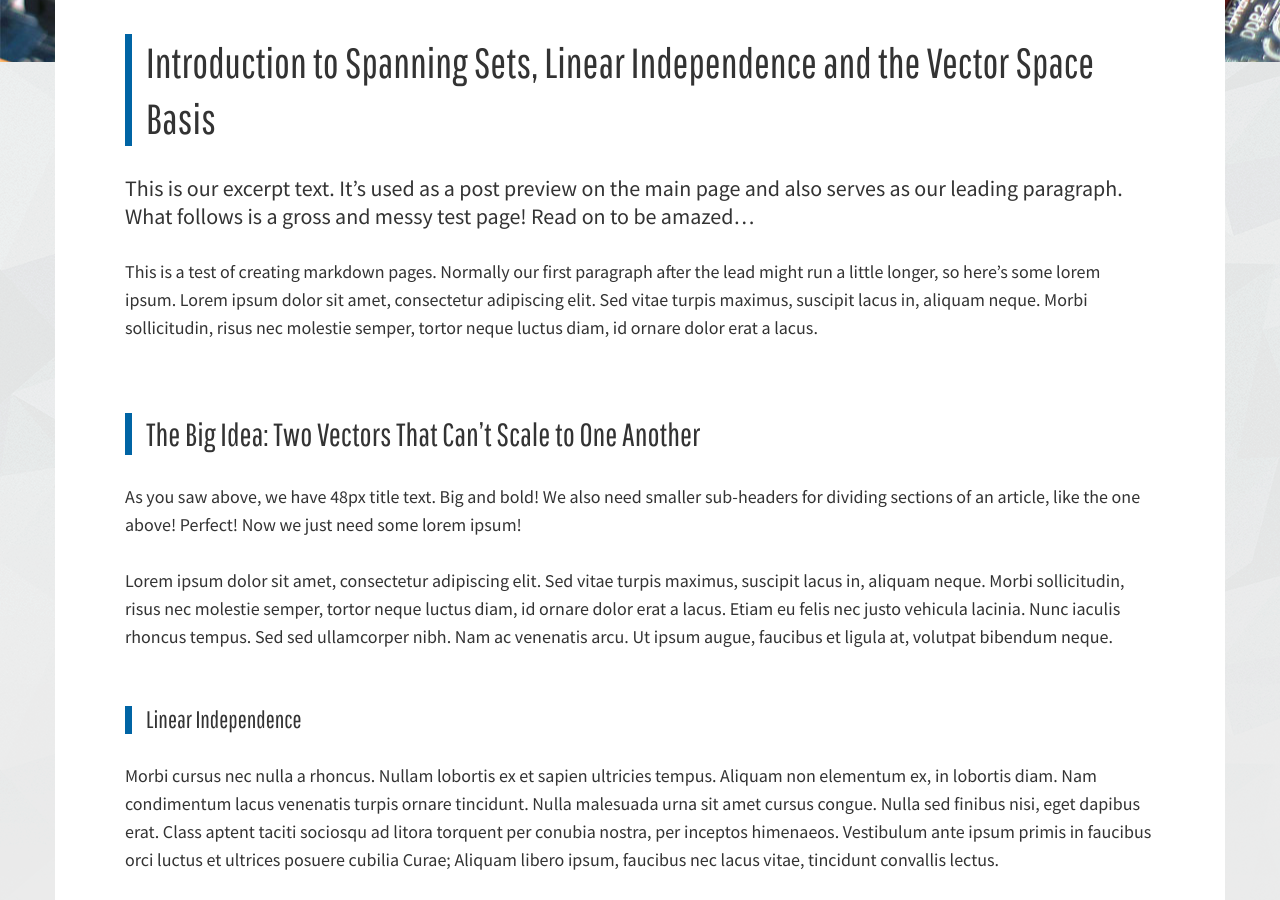
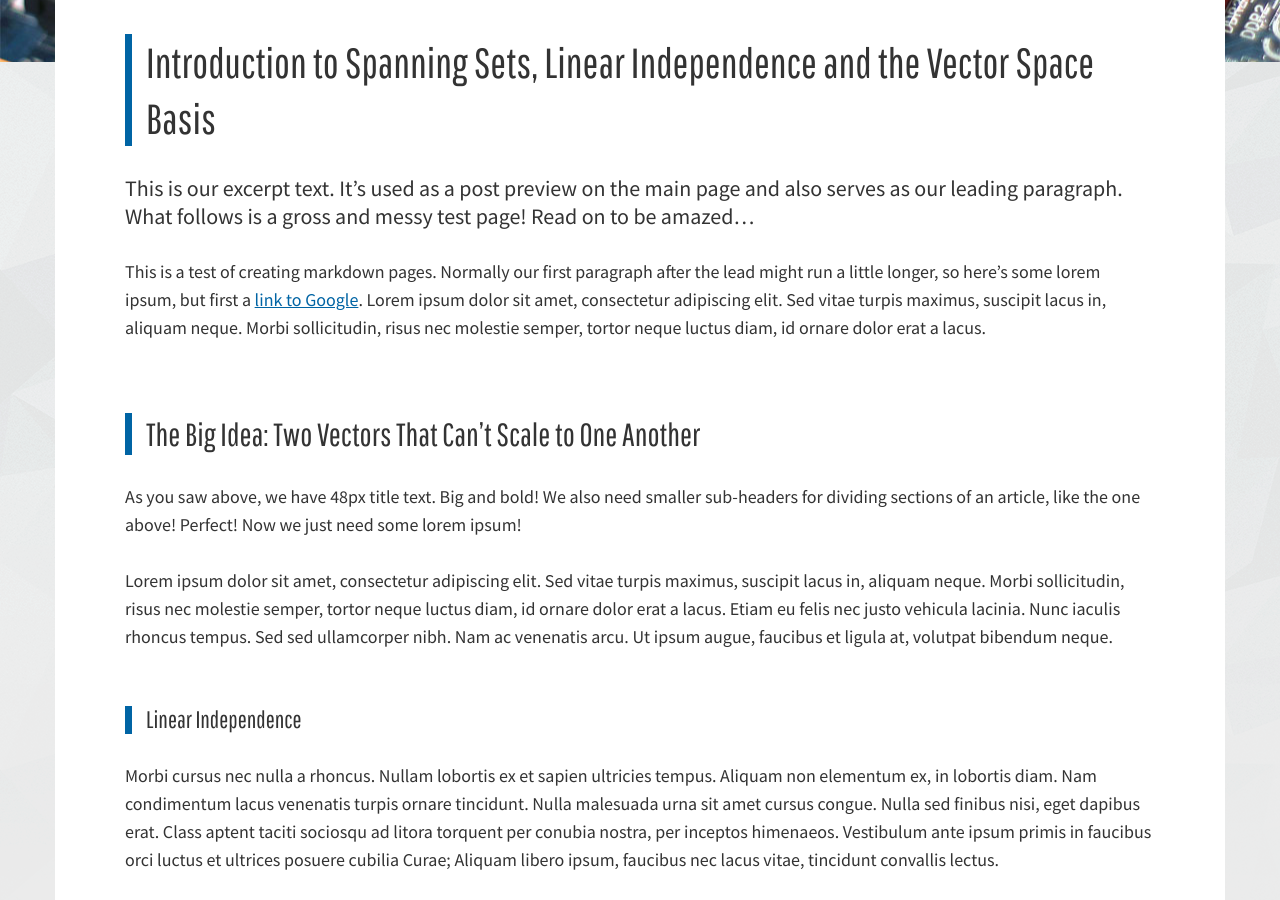
Before and after one commit to aarondgordon/aarondgordon.github.io, a Jekyll site: the page built from _posts/2016-8-24-test-post.md, in a window 1280 px wide and 900 px high, scrolled down 513 px. Built offline with Jekyll 4.4.1, drawn with Linux system fonts in a browser that asks for light colours; nearby versions of some CDN libraries; formulas are drawn with MathJax 3.

Commit message:
Added link to test

```diff
--- a/_posts/2016-8-24-test-post.md
+++ b/_posts/2016-8-24-test-post.md
@@ -6,7 +6,7 @@ image: /assets/img/posts/common/motherboard.jpg
 
 This is our excerpt text.  It's used as a post preview on the main page and also serves as our leading paragraph.  What follows is a gross and messy test page!  Read on to be amazed...
 
-This is a test of creating markdown pages.  Normally our first paragraph after the lead might run a little longer, so here's some lorem ipsum.  Lorem ipsum dolor sit amet, consectetur adipiscing elit. Sed vitae turpis maximus, suscipit lacus in, aliquam neque. Morbi sollicitudin, risus nec molestie semper, tortor neque luctus diam, id ornare dolor erat a lacus.
+This is a test of creating markdown pages.  Normally our first paragraph after the lead might run a little longer, so here's some lorem ipsum, but first a [link to Google](https://www.google.com "Google").  Lorem ipsum dolor sit amet, consectetur adipiscing elit. Sed vitae turpis maximus, suscipit lacus in, aliquam neque. Morbi sollicitudin, risus nec molestie semper, tortor neque luctus diam, id ornare dolor erat a lacus.
 
 ## The Big Idea: Two Vectors That Can't Scale to One Another ##
 
```
